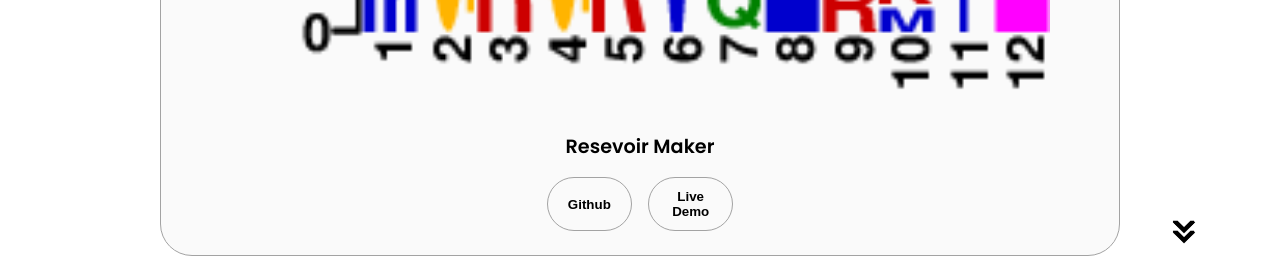
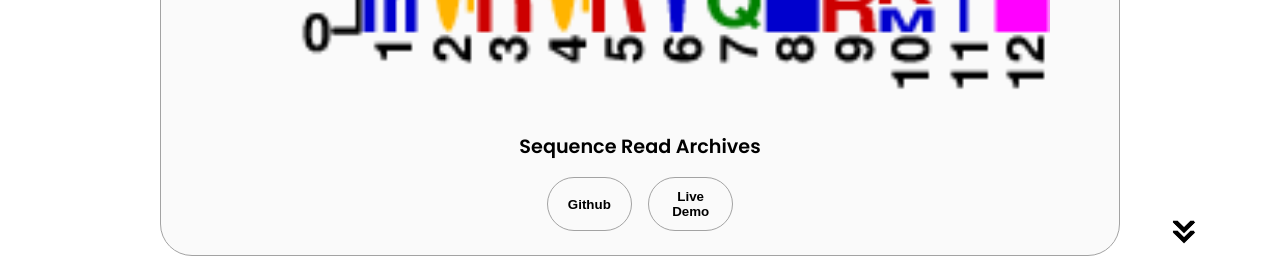
Before and after one commit to EthanRisman/About, a plain HTML site: page index.html in a window 1280 px wide. Shown: the part 3700-3958 px from the top of the page. Drawn offline with Linux system fonts and the light colour scheme.

Commit message:
changed title

```diff
--- a/index.html
+++ b/index.html
@@ -277,7 +277,7 @@
                 class="project-img"
               />
             </div>
-            <h2 class="experience-sub-title project-title">Resevoir Maker</h2>
+            <h2 class="experience-sub-title project-title">Sequence Read Archives</h2>
             <div class="btn-container">
               <button
                 class="btn btn-color-2 project-btn"
```
